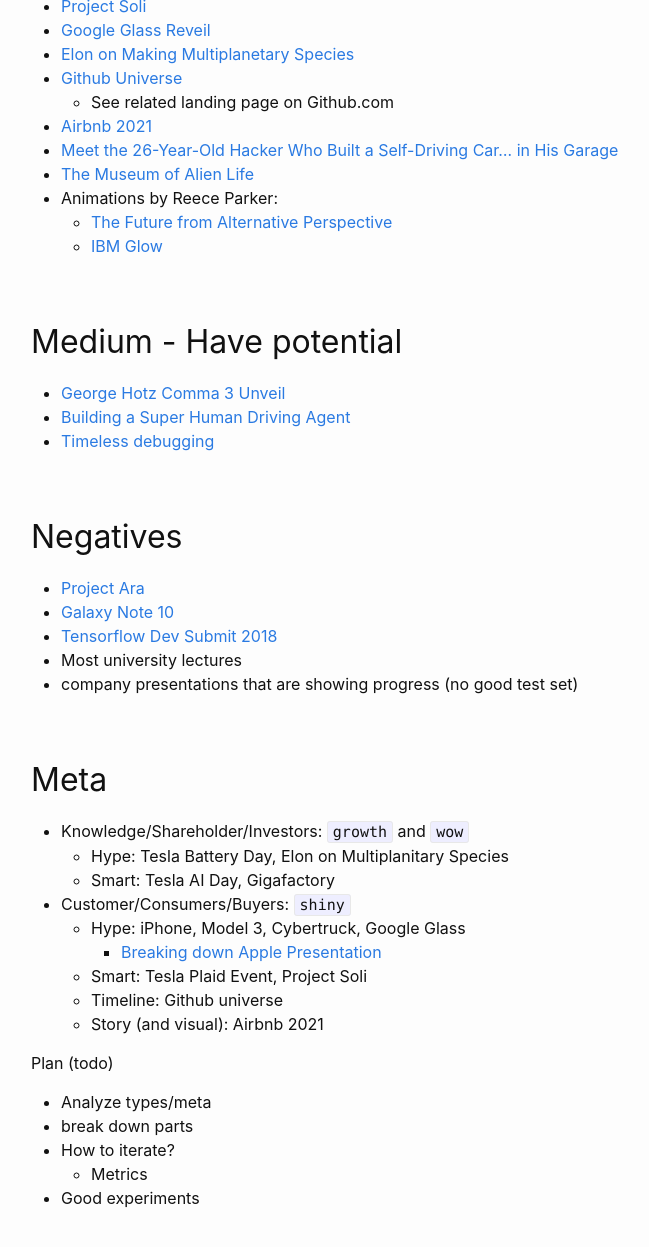
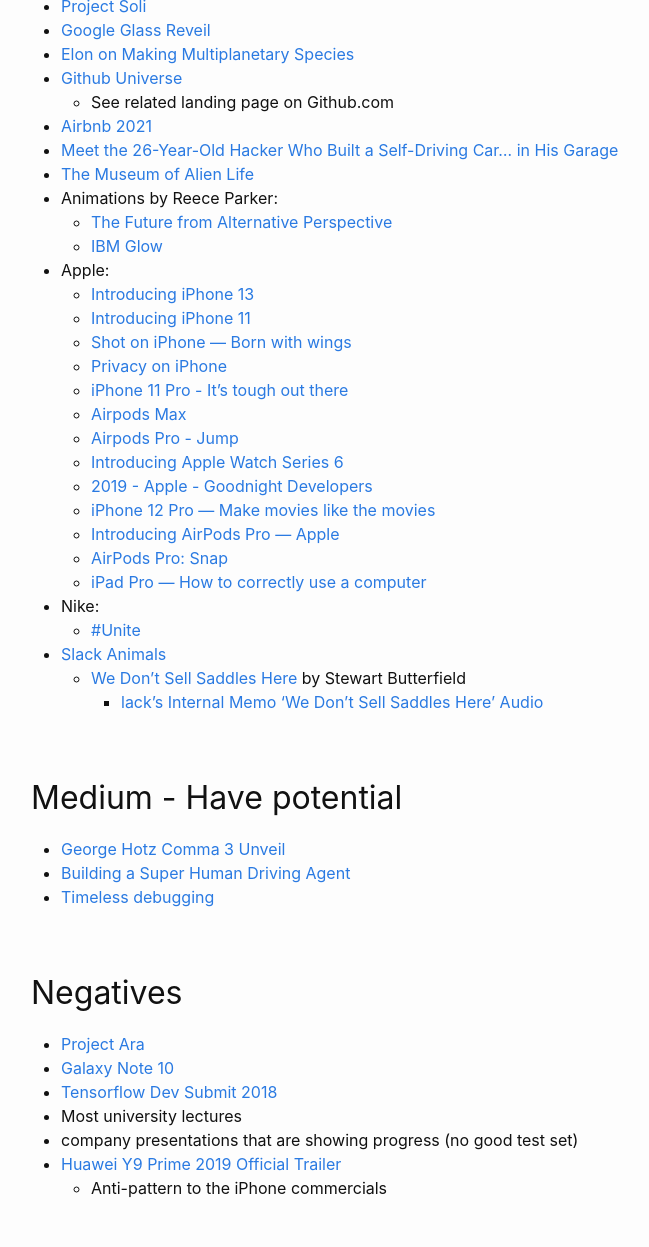
Before and after one commit to jovsa/jovsa.github.io, a Jekyll site: the page built from _posts/2021-08-25-demos-log.md, in a window 1280 px wide and 1400 px high, scrolled down 617 px, cut to the strip 0-1266 px from the top of the window. Shown: the top 1247 px of the strip, without its empty margins (239-888 px from the left). Built offline with Jekyll 4.4.1, drawn with Linux system fonts in a browser that asks for light colours.

Commit message:
added more commercials

```diff
--- a/_posts/2021-08-25-demos-log.md
+++ b/_posts/2021-08-25-demos-log.md
@@ -32,7 +32,25 @@
 * Animations by Reece Parker:
     * [The Future from Alternative Perspective](https://vimeo.com/421611154)
     * [IBM Glow](https://vimeo.com/364854553)
-
+* Apple:
+    * [Introducing iPhone 13](https://www.youtube.com/watch?v=m43rh-pI0P0)
+    * [Introducing iPhone 11](https://www.youtube.com/watch?v=IPvSAtAsMM4)
+    * [Shot on iPhone — Born with wings](https://www.youtube.com/watch?v=HGQDNN_jQno)
+    * [Privacy on iPhone](https://www.youtube.com/watch?v=lHcf9ZkJ28o)
+    * [iPhone 11 Pro - It's tough out there](https://www.youtube.com/watch?v=C7oLV0Z_Go4)
+    * [Airpods Max](https://www.youtube.com/watch?v=YZNearcOsXg)
+    * [Airpods Pro - Jump](https://www.youtube.com/watch?v=BaLHthRsqQk&t)
+    * [Introducing Apple Watch Series 6](https://www.youtube.com/watch?v=TCMnrssX1NE)
+    * [2019 - Apple - Goodnight Developers](https://www.youtube.com/watch?v=s6-iCla94lc)
+    * [iPhone 12 Pro — Make movies like the movies](https://www.youtube.com/watch?v=yL2xVs6uI0s)
+    * [Introducing AirPods Pro — Apple](https://www.youtube.com/watch?v=OCZVRJ5uZxc)
+    * [AirPods Pro: Snap](https://www.youtube.com/watch?v=WNnD6Yrsr3s)
+    * [iPad Pro — How to correctly use a computer](https://www.youtube.com/watch?v=uRa2oIemEbk)
+* Nike:
+    * [#Unite](https://www.youtube.com/watch?v=SpwBlGmZcjE)
+* [Slack Animals](https://www.youtube.com/watch?v=x6sSa5NpqUI)
+    * [We Don’t Sell Saddles Here](https://medium.com/@stewart/we-dont-sell-saddles-here-4c59524d650d) by Stewart Butterfield
+        * [lack's Internal Memo 'We Don't Sell Saddles Here' Audio](https://www.youtube.com/watch?v=IAGNRDDXFjA)
 
 
 ## Medium - Have potential
@@ -46,6 +64,8 @@
 * [Tensorflow Dev Submit 2018](https://www.youtube.com/watch?v=gplTc2F5Wvk)
 * Most university lectures
 * company presentations that are showing progress (no good test set)
+* [Huawei Y9 Prime 2019 Official Trailer](https://www.youtube.com/watch?v=Iyd6BeClV_o)
+    * Anti-pattern to the iPhone commercials
 
 
 ## Meta
```
